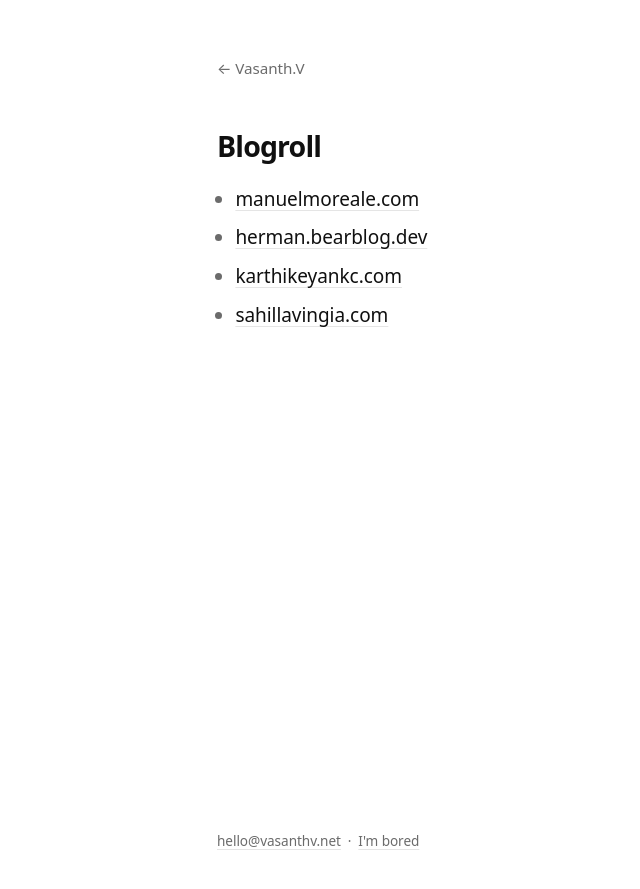
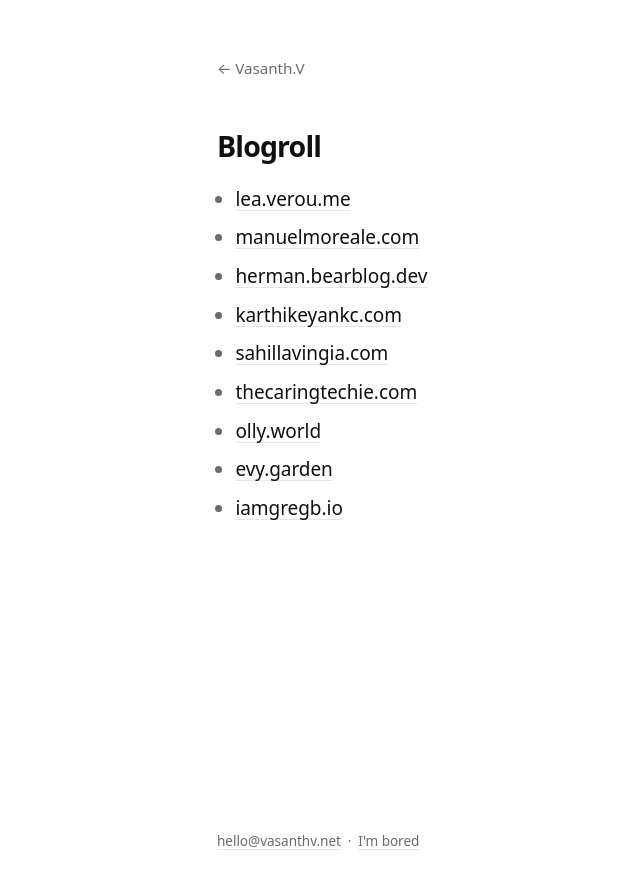
Before and after one commit to vasanthv/vasanthv.github.io, a Jekyll site: the page built from blogroll.md, in a window 1280 px wide. Shown: the top 889 px of the page, without its empty margins (127-767 px from the left). Built offline with Jekyll 4.4.1, drawn with Linux system fonts in a browser that asks for light colours.

Commit message:
Update blogroll.md

```diff
--- a/blogroll.md
+++ b/blogroll.md
@@ -5,7 +5,12 @@ permalink: /blogroll/
 description: Blogs I follow.
 ---
 
+- [lea.verou.me](https://lea.verou.me/){:target="\_blank" rel="noopener"}
 - [manuelmoreale.com](https://manuelmoreale.com/){:target="\_blank" rel="noopener"}
 - [herman.bearblog.dev](https://herman.bearblog.dev/){:target="\_blank" rel="noopener"}
 - [karthikeyankc.com](https://karthikeyankc.com/){:target="\_blank" rel="noopener"}
 - [sahillavingia.com](https://sahillavingia.com/){:target="\_blank" rel="noopener"}
+- [thecaringtechie.com](https://thecaringtechie.com/){:target="\_blank" rel="noopener"}
+- [olly.world](https://olly.world/){:target="\_blank" rel="noopener"}
+- [evy.garden](https://evy.garden/){:target="\_blank" rel="noopener"}
+- [iamgregb.io](https://iamgregb.io/){:target="\_blank" rel="noopener"}
```
